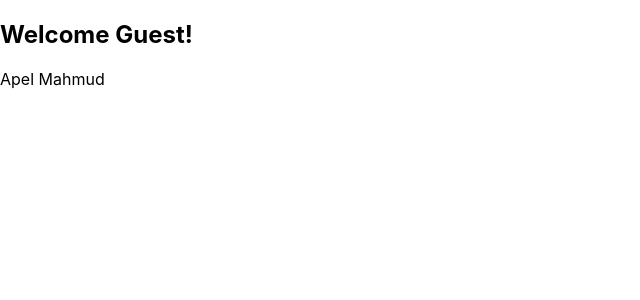
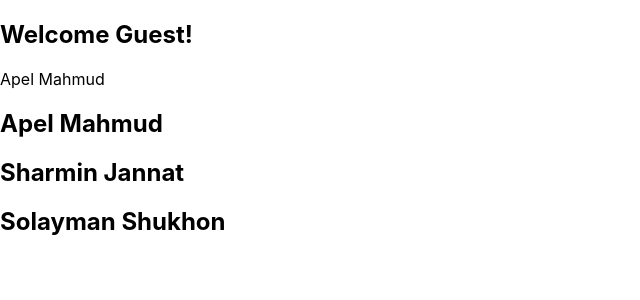
Before and after one commit to apelmahmudDev/react-typescript-demo-codevolution, a React (Create React App) app: page / in a window 1280 px wide. Shown: the top 300 px of the page, without its empty margins (0-640 px from the left). Built offline with nearby package versions, Linux system fonts and the light colour scheme.

Commit message:
done Array of object data type with typescript

```diff
--- a/src/App.tsx
+++ b/src/App.tsx
@@ -1,5 +1,6 @@
 import Greet from "./components/Greet";
 import Person from "./components/Person";
+import PersonList from "./components/PersonList";
 
 const App = () => {
 	const personName = {
@@ -7,10 +8,26 @@
 		last: "Mahmud",
 	};
 
+	const nameList = [
+		{
+			first: "Apel",
+			last: "Mahmud",
+		},
+		{
+			first: "Sharmin",
+			last: "Jannat",
+		},
+		{
+			first: "Solayman",
+			last: "Shukhon",
+		},
+	];
+
 	return (
 		<div>
 			<Greet name="Apel Mahmud" messageCount={10} isLoggedIn={false} />
 			<Person name={personName} />
+			<PersonList names={nameList} />
 		</div>
 	);
 };
--- /dev/null
+++ b/src/components/PersonList.tsx
@@ -0,0 +1,20 @@
+type PersonListProps = {
+	names: {
+		first: string;
+		last: string;
+	}[];
+};
+
+const PersonList = (props: PersonListProps) => {
+	return (
+		<div>
+			{props.names.map((name) => (
+				<h2>
+					{name.first} {name.last}
+				</h2>
+			))}
+		</div>
+	);
+};
+
+export default PersonList;
```
